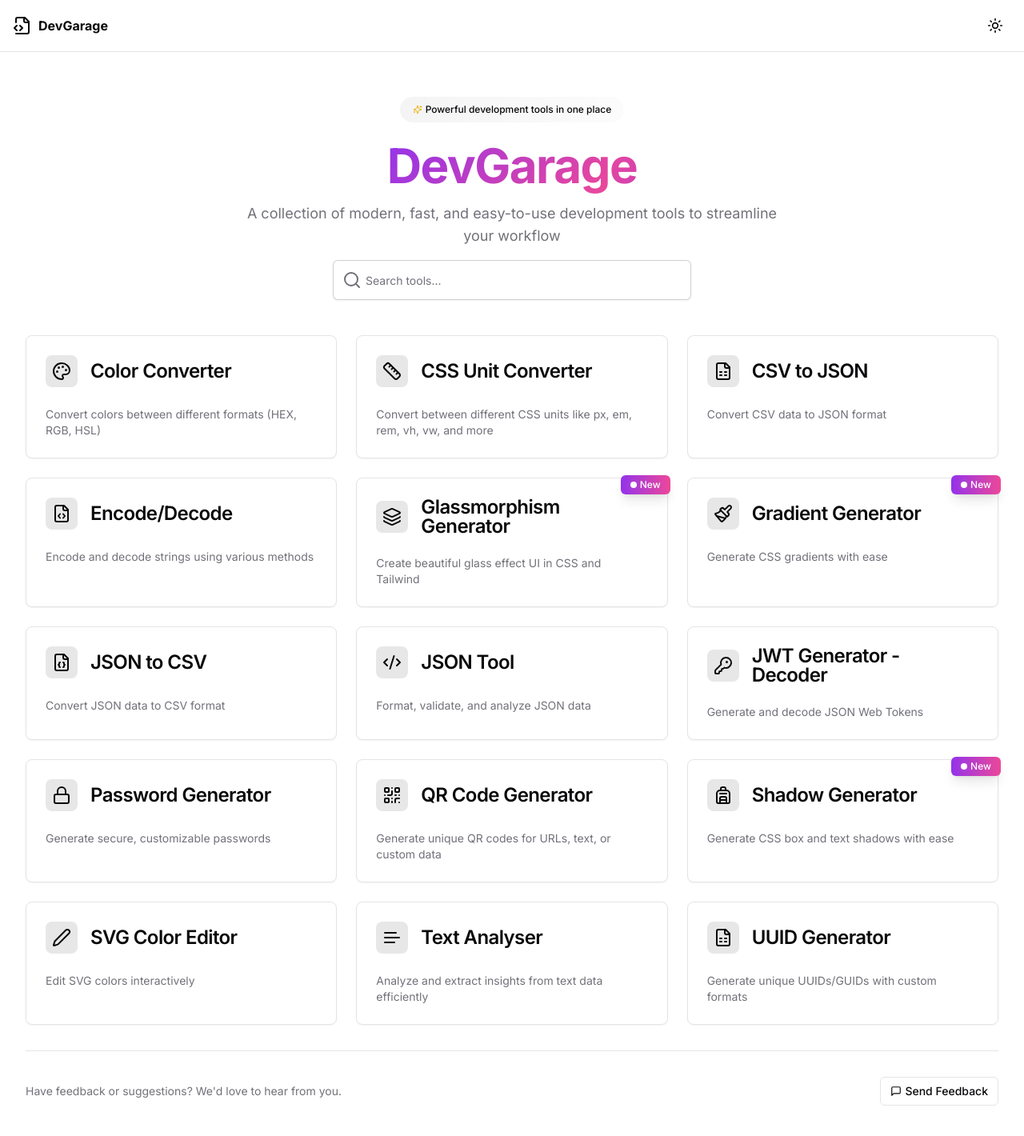
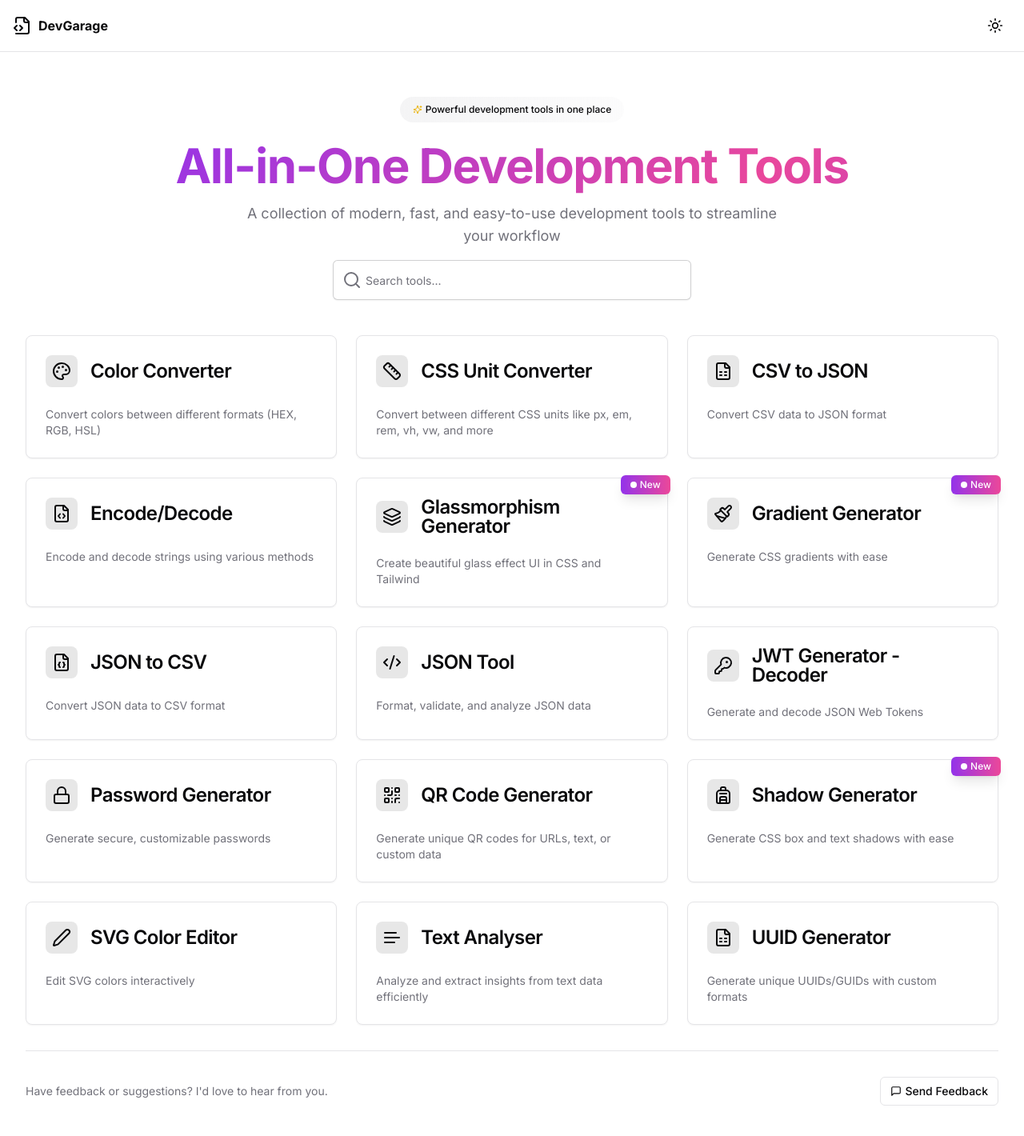
Before and after one commit to dj21-vicky21/Dev-tool-app, a Next.js app: page / in a window 1280 px wide. Shown: the top 1420 px of the page at 80% size. Built offline with nearby package versions, Linux system fonts and the light colour scheme.

Commit message:
Update Home page title and feedback prompt for improved clarity and user engagement. Change title from 'DevGarage' to 'All-in-One Development Tools' and modify feedback message to be more personal.

```diff
--- a/app/page.tsx
+++ b/app/page.tsx
@@ -37,8 +37,8 @@ export default function Home() {
             </span>
           </div>
 
-          <h1 className="text-6xl font-bold tracking-tight">
-            <AuroraText colors={["#ec4899", "#9333ea"]}>DevGarage</AuroraText>
+          <h1 className="text-4xl md:text-6xl font-bold tracking-tight">
+            <AuroraText colors={["#ec4899", "#9333ea"]}>All-in-One Development Tools</AuroraText>
           </h1>
 
           <p className="text-lg text-muted-foreground max-w-2xl mx-auto">
@@ -93,7 +93,7 @@ export default function Home() {
       <div className="mt-8 border-t border-border">
         <div className="container mx-auto py-8 flex items-center justify-between">
           <p className="text-sm text-muted-foreground">
-            Have feedback or suggestions? We&apos;d love to hear from you.
+            Have feedback or suggestions? I&apos;d love to hear from you.
           </p>
           <Link href="/tool/feedback">
             <Button variant="outline" size="sm" className="flex items-center gap-1">
```
